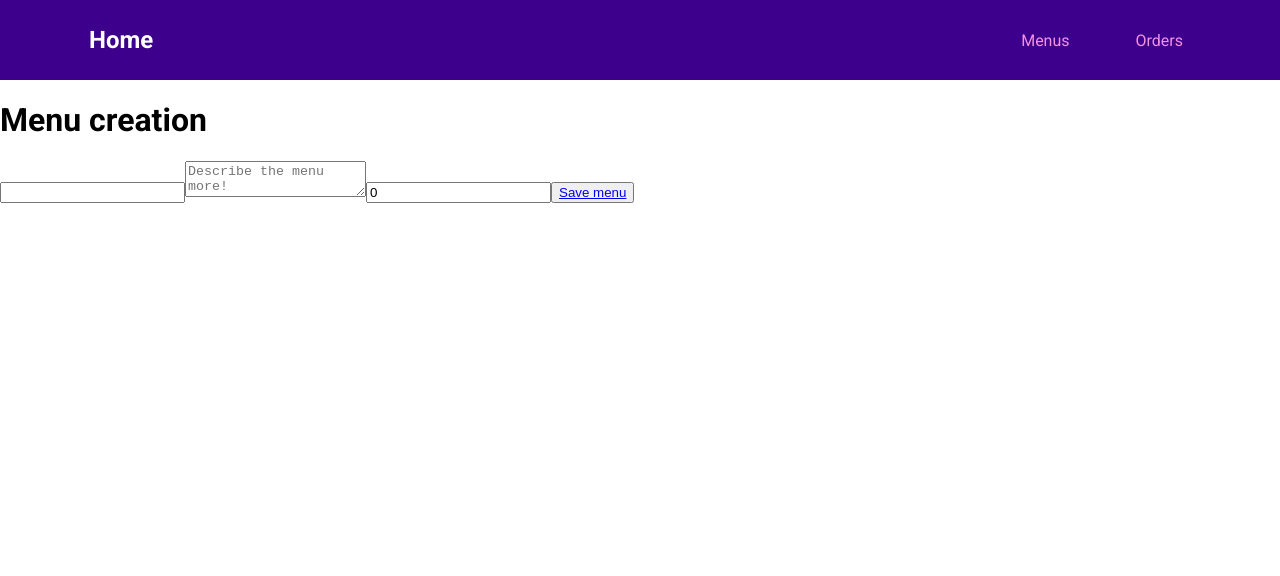
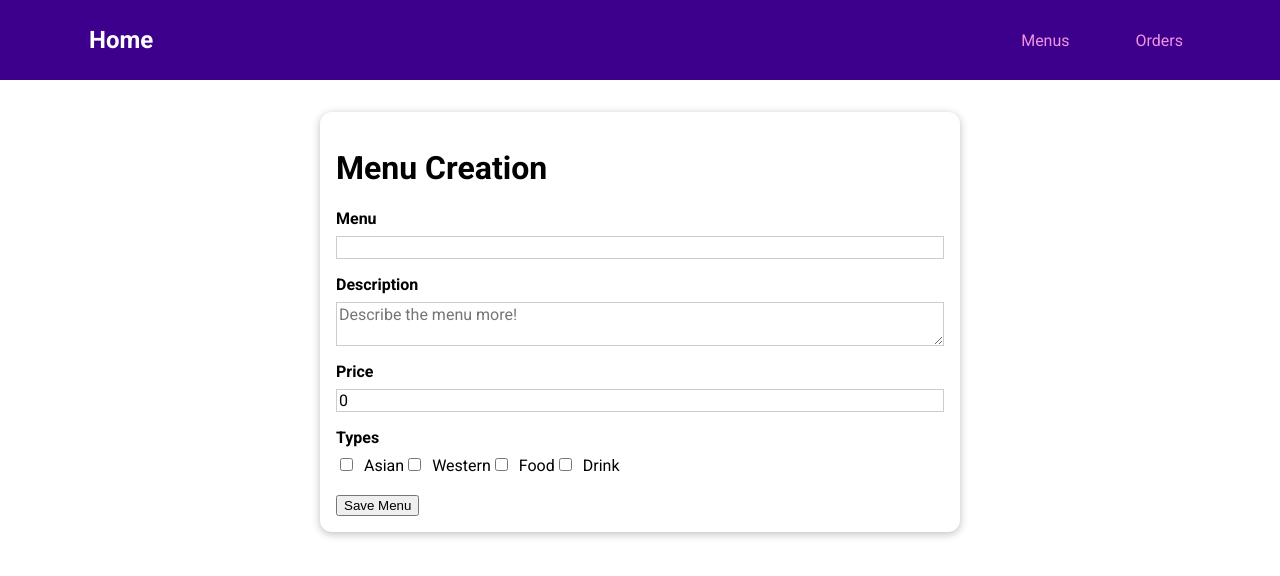
Before and after one commit to rulkimi/restaurant-order-system, a Vue app: page /create in a window 1280 px wide. Shown: the top 576 px of the page. Built offline with nearby package versions, Linux system fonts and the light colour scheme.

Commit message:
proxy array to normal array

```diff
--- a/src/components/menus/MenuItem.vue
+++ b/src/components/menus/MenuItem.vue
@@ -80,7 +80,7 @@ export default {
         this.orders.push({
           itemId: this.id,
           orderName: this.itemName,
-          types: this.types,
+          types: Array.from(this.types),
           price: this.price,
           amount: this.defaultAmount,
           totalPrice: this.totalPrice,
--- a/src/views/menus/MenuCreation.vue
+++ b/src/views/menus/MenuCreation.vue
@@ -1,14 +1,42 @@
 <template>
-  <h1>Menu creation</h1>
-  <form @submit.prevent>
-    <!-- <input type="text"> -->
-    <input type="text" v-model="itemName">
-    <textarea v-model="description" placeholder="Describe the menu more!"></textarea>
-    <input type="number" v-model="price">
-    <button @click="saveMenu">
-      <router-link to="/menus">Save menu</router-link>
-    </button>
-  </form>
+  <base-card>
+    <h1>Menu Creation</h1>
+    <form @submit.prevent>
+      <div class="form-control">
+        <label for="menu">Menu</label>
+        <input type="text" id="menu" v-model="itemName">
+      </div>
+
+      <div class="form-control">
+        <label for="description">Description</label>
+        <textarea v-model="description" placeholder="Describe the menu more!" id="description"></textarea>
+      </div>
+
+      <div class="form-control">
+        <label for="price">Price</label>
+        <input type="number" v-model="price" id="price">
+      </div>
+
+      <div class="form-control">
+        <label>Types</label>
+        <input type="checkbox" id="asian" v-model="menu.types" value="Asian">
+        <label for="asian">Asian</label>
+
+        <input type="checkbox" id="western" v-model="menu.types" value="Western">
+        <label for="western">Western</label>
+
+        <input type="checkbox" id="food" v-model="menu.types" value="Food">
+        <label for="food">Food</label>
+
+        <input type="checkbox" id="drink" v-model="menu.types" value="Drink">
+        <label for="drink">Drink</label>
+      </div>
+
+      <router-link to="/menus">
+        <button @click="saveMenu">Save Menu</button>
+      </router-link>
+    </form>
+  </base-card>
 </template>
 
 <script>
@@ -17,7 +45,10 @@ export default {
     return {
       itemName: '',
       description: '',
-      price: 0
+      price: 0,
+      menu: {
+        types: [],
+      },
     };
   },
   computed: {
@@ -30,12 +61,70 @@ export default {
       const newMenu = {
         id: 'm30',
         itemName: this.itemName,
-        types: 'null',
+        types: this.menu.types,
         description: this.description,
-        price: this.price
-      }
-      this.menus.push(newMenu);
+        price: this.price,
+      };
+      this.menus.unshift(newMenu);
     }
   }
 }
 </script>
+
+<style scoped>
+.form-control {
+  margin: 0.5rem 0;
+}
+
+label {
+  font-weight: bold;
+  display: block;
+  margin-bottom: 0.5rem;
+}
+
+input[type='checkbox'] + label {
+  font-weight: normal;
+  display: inline;
+  margin: 0 0 0 0.5rem;
+}
+
+input,
+textarea {
+  display: block;
+  width: 100%;
+  border: 1px solid #ccc;
+  font: inherit;
+  margin-bottom: 1rem;
+}
+
+input:focus,
+textarea:focus {
+  background-color: #f0e6fd;
+  outline: none;
+  border-color: #3d008d;
+}
+
+input[type='checkbox'] {
+  display: inline;
+  width: auto;
+  border: none;
+}
+
+input[type='checkbox']:focus {
+  outline: #3d008d solid 1px;
+}
+
+h3 {
+  margin: 0.5rem 0;
+  font-size: 1rem;
+}
+
+.invalid label {
+  color: red;
+}
+
+.invalid input,
+.invalid textarea {
+  border: 1px solid red;
+}
+</style>
--- a/src/views/orders/OrdersPlaced.vue
+++ b/src/views/orders/OrdersPlaced.vue
@@ -14,7 +14,12 @@
         </div>
       </li>
     </ul>
-    <div class="total-price">Total: ${{ ordersTotalPrice.toFixed(2) }}</div>
+    <router-link to="/menus">
+      <base-button>Edit orders</base-button>
+    </router-link>
+    <div class="total-price">
+      Total: ${{ ordersTotalPrice.toFixed(2) }}
+    </div>
   </base-card>
 </template>
 
```
